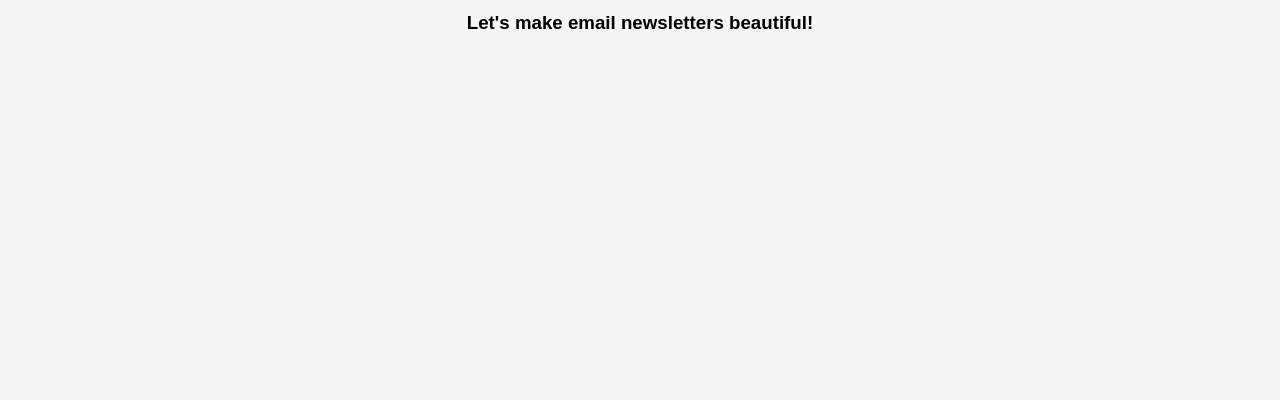
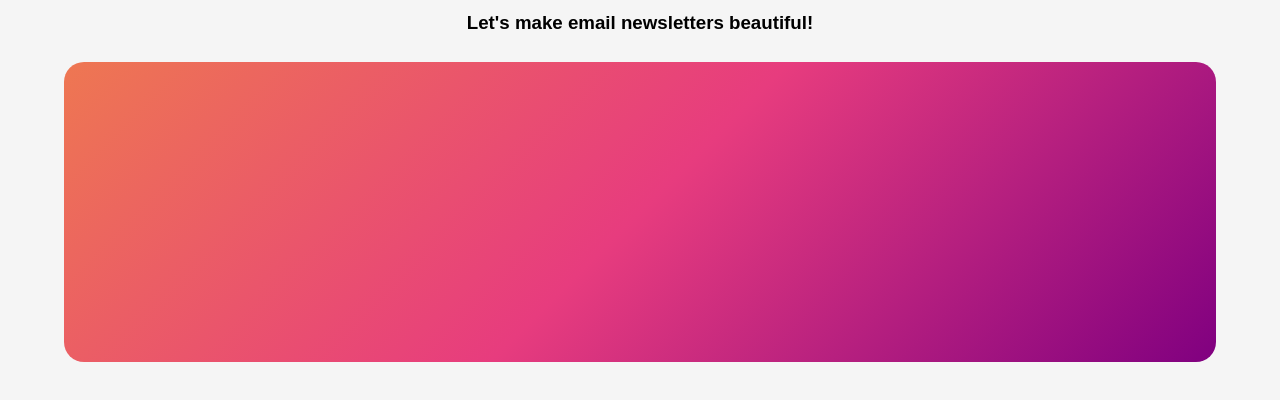
Before and after one commit to anjandash/emailhero, a plain HTML site: page index.html in a window 1280 px wide. Drawn offline with Linux system fonts and the light colour scheme; a web font is replaced by a local one.

Commit message:
Added a colored header

```diff
--- a/index.html
+++ b/index.html
@@ -13,6 +13,11 @@
       <div class="header">
         <h3>Let's make email newsletters beautiful!</h3>
       </div>
+
+      <div class="color-header">
+
+
+      </div>
     </div>
   </body>
 </html>
--- a/style.css
+++ b/style.css
@@ -6,7 +6,6 @@
   margin: 0px;
 
   background: whitesmoke;
-  //font-family: 'Poppins', sans-serif;
   font-family: 'Otomanopee One', sans-serif;
 }
 
@@ -25,3 +24,17 @@
   border: 0px solid red;
   text-align: center;
 }
+
+.color-header{
+  width: 90%;
+  height: 300px;
+
+  background: linear-gradient(-45deg, purple, #e73c7e, #ee7752);
+  font-family: 'Poppins', sans-serif;
+
+  padding: 0px;
+  margin: 10px auto;
+
+  border: 0px solid purple;
+  border-radius: 20px;
+}
```
